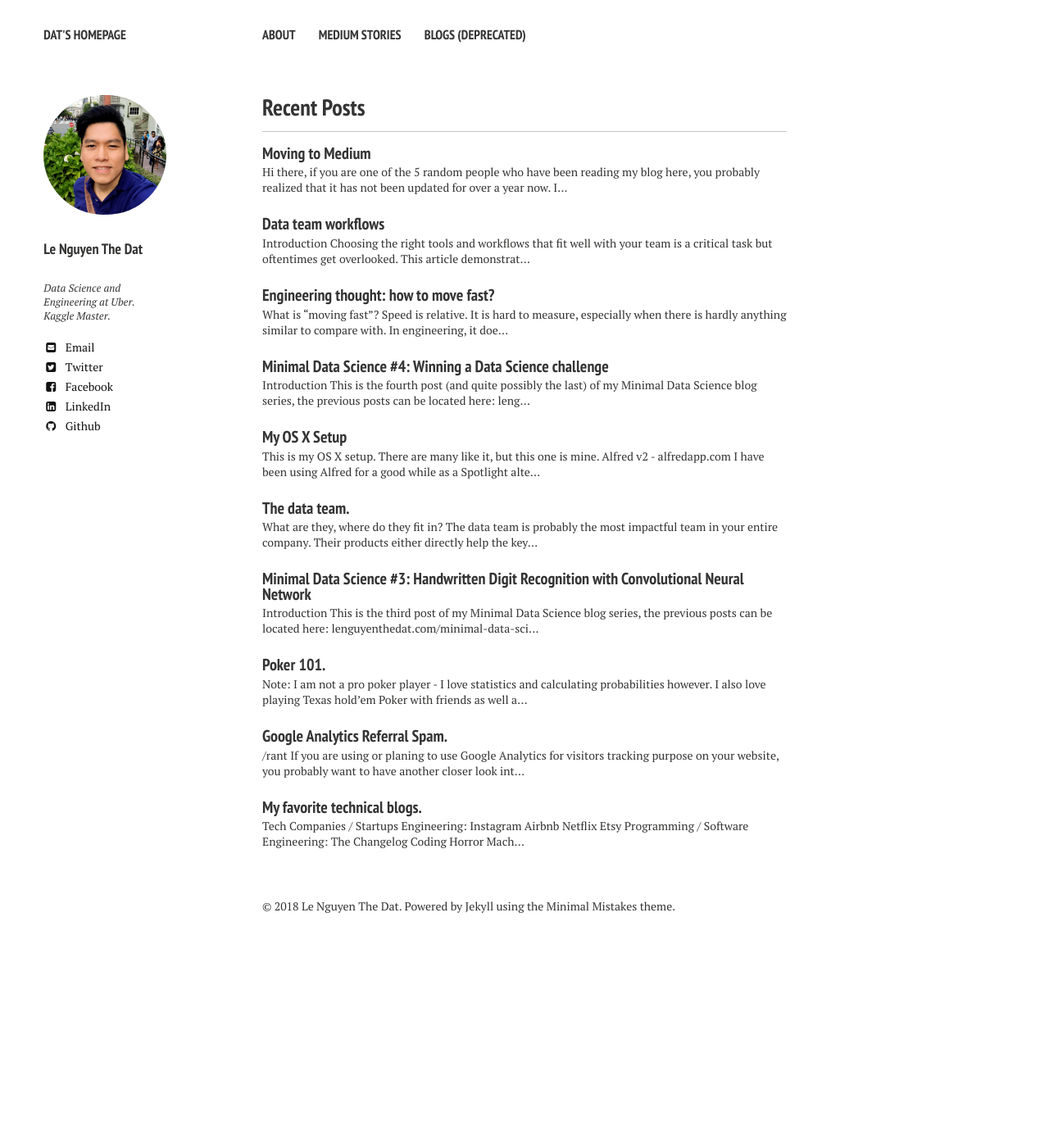
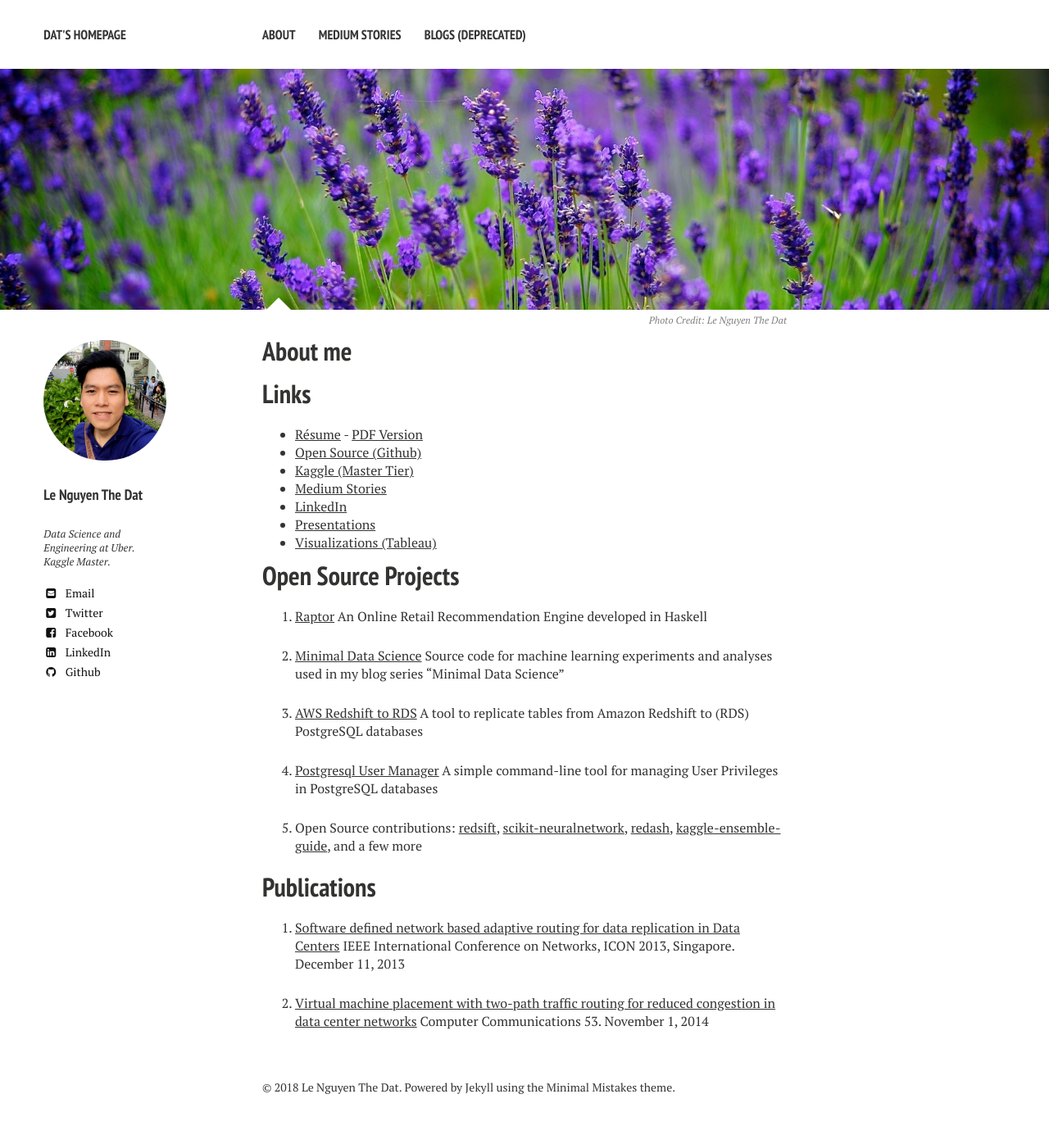
Before and after one commit to lenguyenthedat/lenguyenthedat.github.io, a Jekyll site: the page built from index.md, in a window 1280 px wide. Shown: the whole page at 82% size. Built offline with Jekyll 4.4.1, drawn with Linux system fonts in a browser that asks for light colours; nearby versions of some CDN libraries; our own code applies the rules of GitHub Pages for plain Markdown files; before the commit the page ends 1164 px from its top, so only the background shows below that.

Commit message:
Fix bug homepage

```diff
--- a/index.md
+++ b/index.md
@@ -1,12 +1,3 @@
-<!-- ---
-layout: home
-excerpt: "A minimal Jekyll theme for your blog by designer Michael Rose."
-tags: [Jekyll, theme, responsive, blog, template]
-image:
-  feature: banner.jpg
-  credit: Le Nguyen The Dat
-  creditlink: https://www.flickr.com/photos/intoth3rainbow/5161017066/
---- -->
 ---
 layout: page
 title: About me
```
Also changed, not shown: _layouts/post-index.html (line endings or trailing spaces).
